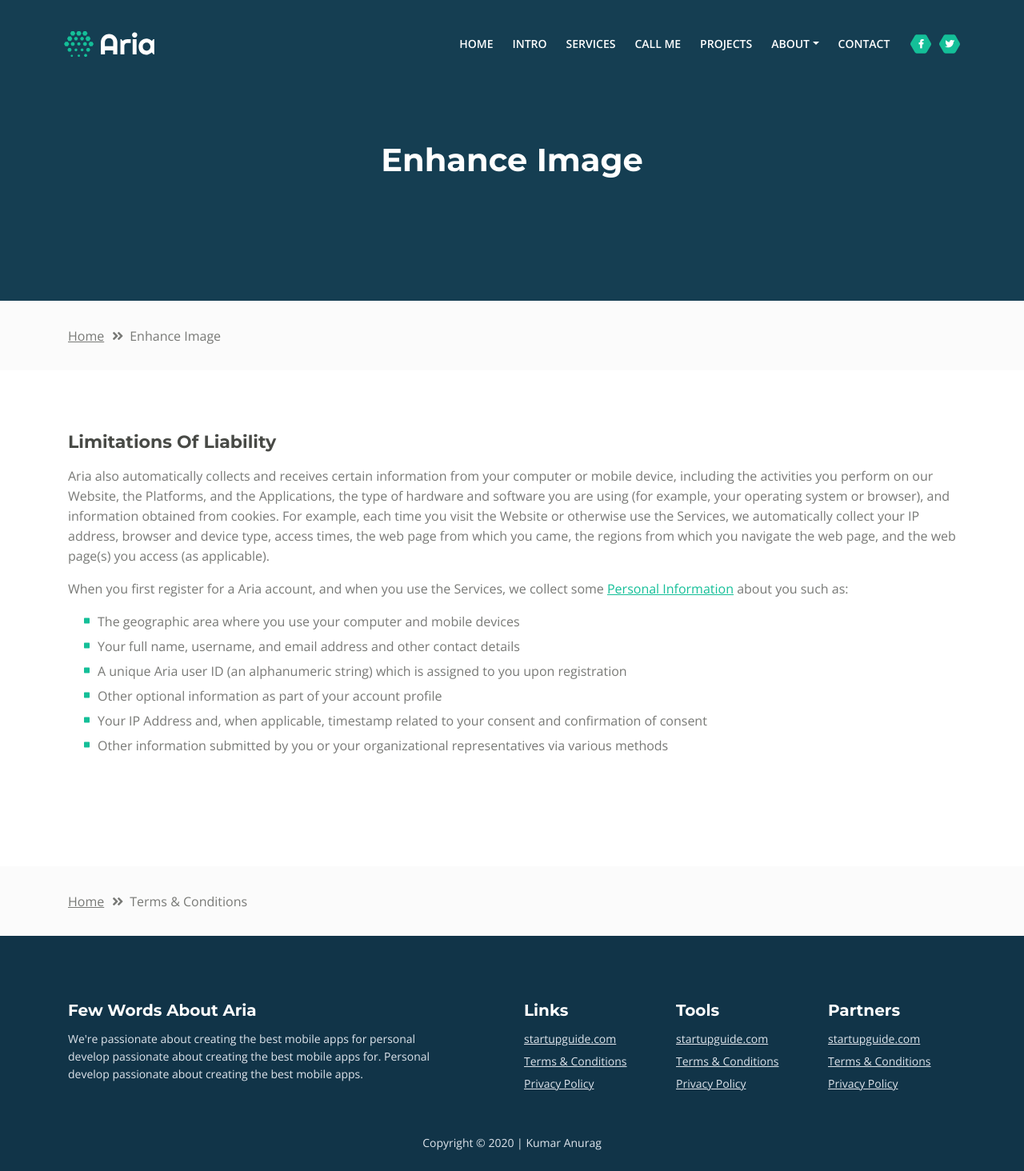
After one commit to kmranrg/BabyPhotoshop, a Django app: page /photo/ in a window 1280 px wide. The commit adds this page. Shown: the whole page at 80% size. Run offline with Django 3.2, Linux system fonts and the light colour scheme; some libraries are stand-ins or nearby versions.

Commit message:
added photoshop page

```diff
--- a/photoshop/urls.py
+++ b/photoshop/urls.py
@@ -3,5 +3,5 @@ from . import views
 
 urlpatterns = [
     path('', views.index, name='index'),
-    path('privacy-policy/', views.privacyPolicy, name='privacy-policy')
+    path('photo/', views.photo, name='photo')
 ]
--- a/photoshop/views.py
+++ b/photoshop/views.py
@@ -4,5 +4,5 @@ from django.shortcuts import render
 def index(request):
     return render(request, 'index.html')
 
-def privacyPolicy(request):
-    return render(request, 'privacy-policy.html')
+def photo(request):
+    return render(request, 'photo.html')
--- /dev/null
+++ b/templates/photo.html
@@ -0,0 +1,293 @@
+{% load static %}
+
+<!DOCTYPE html>
+<html lang="en">
+<head>
+    <meta charset="utf-8">
+    <meta name="viewport" content="width=device-width, initial-scale=1, shrink-to-fit=no">
+
+    <!-- SEO Meta Tags -->
+    <meta name="description" content="Aria is a business focused HTML landing page template built with Bootstrap to help you create lead generation websites for companies and their services.">
+    <meta name="author" content="Inovatik">
+
+    <!-- OG Meta Tags to improve the way the post looks when you share the page on LinkedIn, Facebook, Google+ -->
+	<meta property="og:site_name" content="" /> <!-- website name -->
+	<meta property="og:site" content="" /> <!-- website link -->
+	<meta property="og:title" content=""/> <!-- title shown in the actual shared post -->
+	<meta property="og:description" content="" /> <!-- description shown in the actual shared post -->
+	<meta property="og:image" content="" /> <!-- image link, make sure it's jpg -->
+	<meta property="og:url" content="" /> <!-- where do you want your post to link to -->
+	<meta property="og:type" content="article" />
+
+    <!-- Website Title -->
+    <title>Enhance Image</title>
+
+    <!-- Styles -->
+    <link href="https://fonts.googleapis.com/css?family=Montserrat:500,700&display=swap&subset=latin-ext" rel="stylesheet">
+    <link href="https://fonts.googleapis.com/css?family=Open+Sans:400,400i,600&display=swap&subset=latin-ext" rel="stylesheet">
+    <link href="{% static 'css/bootstrap.css' %}" rel="stylesheet">
+    <link href="{% static 'css/fontawesome-all.css' %}" rel="stylesheet">
+    <link href="{% static 'css/swiper.css' %}" rel="stylesheet">
+	<link href="{% static 'css/magnific-popup.css' %}" rel="stylesheet">
+    <link href="{% static 'css/styles.css' %}" rel="stylesheet">
+
+	<!-- Favicon  -->
+    <link rel="icon" href="{% static 'images/favicon.png' %}">
+</head>
+<body data-spy="scroll" data-target=".fixed-top">
+
+    <!-- Preloader -->
+	<div class="spinner-wrapper">
+        <div class="spinner">
+            <div class="bounce1"></div>
+            <div class="bounce2"></div>
+            <div class="bounce3"></div>
+        </div>
+    </div>
+    <!-- end of preloader -->
+
+
+    <!-- Navbar -->
+    <nav class="navbar navbar-expand-md navbar-dark navbar-custom fixed-top">
+        <!-- Text Logo - Use this if you don't have a graphic logo -->
+        <!-- <a class="navbar-brand logo-text page-scroll" href="index.html">Aria</a> -->
+
+        <!-- Image Logo -->
+        <a class="navbar-brand logo-image" href="index.html"><img src="{% static 'images/logo.svg' %}" alt="alternative"></a>
+
+        <!-- Mobile Menu Toggle Button -->
+        <button class="navbar-toggler" type="button" data-toggle="collapse" data-target="#navbarsExampleDefault" aria-controls="navbarsExampleDefault" aria-expanded="false" aria-label="Toggle navigation">
+            <span class="navbar-toggler-awesome fas fa-bars"></span>
+            <span class="navbar-toggler-awesome fas fa-times"></span>
+        </button>
+        <!-- end of mobile menu toggle button -->
+
+        <div class="collapse navbar-collapse" id="navbarsExampleDefault">
+            <ul class="navbar-nav ml-auto">
+                <li class="nav-item">
+                    <a class="nav-link page-scroll" href="index.html#header">HOME <span class="sr-only">(current)</span></a>
+                </li>
+                <li class="nav-item">
+                    <a class="nav-link page-scroll" href="index.html#intro">INTRO</a>
+                </li>
+                <li class="nav-item">
+                    <a class="nav-link page-scroll" href="index.html#services">SERVICES</a>
+                </li>
+                <li class="nav-item">
+                    <a class="nav-link page-scroll" href="index.html#callMe">CALL ME</a>
+                </li>
+                <li class="nav-item">
+                    <a class="nav-link page-scroll" href="index.html#projects">PROJECTS</a>
+                </li>
+
+                <!-- Dropdown Menu -->
+                <li class="nav-item dropdown">
+                    <a class="nav-link dropdown-toggle page-scroll" href="index.html#about" id="navbarDropdown" role="button" aria-haspopup="true" aria-expanded="false">ABOUT</a>
+                    <div class="dropdown-menu" aria-labelledby="navbarDropdown">
+                        <a class="dropdown-item" href="terms-conditions.html"><span class="item-text">TERMS CONDITIONS</span></a>
+                        <div class="dropdown-items-divide-hr"></div>
+                        <a class="dropdown-item" href="privacy-policy.html"><span class="item-text">PRIVACY POLICY</span></a>
+                    </div>
+                </li>
+                <!-- end of dropdown menu -->
+
+                <li class="nav-item">
+                    <a class="nav-link page-scroll" href="index.html#contact">CONTACT</a>
+                </li>
+            </ul>
+            <span class="nav-item social-icons">
+                <span class="fa-stack">
+                    <a href="#your-link">
+                        <span class="hexagon"></span>
+                        <i class="fab fa-facebook-f fa-stack-1x"></i>
+                    </a>
+                </span>
+                <span class="fa-stack">
+                    <a href="#your-link">
+                        <span class="hexagon"></span>
+                        <i class="fab fa-twitter fa-stack-1x"></i>
+                    </a>
+                </span>
+            </span>
+        </div>
+    </nav> <!-- end of navbar -->
+    <!-- end of navbar -->
+
+
+    <!-- Header -->
+    <header id="header" class="ex-header">
+        <div class="container">
+            <div class="row">
+                <div class="col-lg-12">
+                    <h1>Enhance Image</h1>
+                </div> <!-- end of col -->
+            </div> <!-- end of row -->
+        </div> <!-- end of container -->
+    </header> <!-- end of ex-header -->
+    <!-- end of header -->
+
+
+    <!-- Breadcrumbs -->
+    <div class="ex-basic-1">
+        <div class="container">
+            <div class="row">
+                <div class="col-lg-12">
+                    <div class="breadcrumbs">
+                        <a href="..">Home</a><i class="fa fa-angle-double-right"></i><span>Enhance Image</span>
+                    </div> <!-- end of breadcrumbs -->
+                </div> <!-- end of col -->
+            </div> <!-- end of row -->
+        </div> <!-- end of container -->
+    </div> <!-- end of ex-basic-1 -->
+    <!-- end of breadcrumbs -->
+
+
+    <!-- Terms Content -->
+    <div class="ex-basic-2">
+        <div class="container">
+            <div class="row">
+                <div class="col-lg-12">
+                    <div class="text-container">
+                        <h3>Limitations Of Liability</h3>
+                        <p>Aria also automatically collects and receives certain information from your computer or mobile device, including the activities you perform on our Website, the Platforms, and the Applications, the type of hardware and software you are using (for example, your operating system or browser), and information obtained from cookies. For example, each time you visit the Website or otherwise use the Services, we automatically collect your IP address, browser and device type, access times, the web page from which you came, the regions from which you navigate the web page, and the web page(s) you access (as applicable).</p>
+                        <p>When you first register for a Aria account, and when you use the Services, we collect some <a class="green" href="#your-link">Personal Information</a> about you such as:</p>
+                        <ul class="list-unstyled li-space-lg indent">
+                            <li class="media">
+                                <i class="fas fa-square"></i>
+                                <div class="media-body">The geographic area where you use your computer and mobile devices</div>
+                            </li>
+                            <li class="media">
+                                <i class="fas fa-square"></i>
+                                <div class="media-body">Your full name, username, and email address and other contact details</div>
+                            </li>
+                            <li class="media">
+                                <i class="fas fa-square"></i>
+                                <div class="media-body">A unique Aria user ID (an alphanumeric string) which is assigned to you upon registration</div>
+                            </li>
+                            <li class="media">
+                                <i class="fas fa-square"></i>
+                                <div class="media-body">Other optional information as part of your account profile</div>
+                            </li>
+                            <li class="media">
+                                <i class="fas fa-square"></i>
+                                <div class="media-body">Your IP Address and, when applicable, timestamp related to your consent and confirmation of consent</div>
+                            </li>
+                            <li class="media">
+                                <i class="fas fa-square"></i>
+                                <div class="media-body">Other information submitted by you or your organizational representatives via various methods</div>
+                            </li>
+                        </ul>
+                    </div> <!-- end of text-container -->
+
+                </div>
+            </div> <!-- end of row -->
+        </div> <!-- end of container -->
+    </div> <!-- end of ex-basic -->
+    <!-- end of terms content -->
+
+
+    <!-- Breadcrumbs -->
+    <div class="ex-basic-1">
+        <div class="container">
+            <div class="row">
+                <div class="col-lg-12">
+                    <div class="breadcrumbs">
+                        <a href="index.html">Home</a><i class="fa fa-angle-double-right"></i><span>Terms & Conditions</span>
+                    </div> <!-- end of breadcrumbs -->
+                </div> <!-- end of col -->
+            </div> <!-- end of row -->
+        </div> <!-- end of container -->
+    </div> <!-- end of ex-basic-1 -->
+    <!-- end of breadcrumbs -->
+
+
+    <!-- Footer -->
+    <div class="footer">
+        <div class="container">
+            <div class="row">
+                <div class="col-md-6">
+                    <div class="text-container about">
+                        <h4>Few Words About Aria</h4>
+                        <p class="white">We're passionate about creating the best mobile apps for personal develop passionate about creating the best mobile apps for. Personal develop passionate about creating the best mobile apps.</p>
+                    </div> <!-- end of text-container -->
+                </div> <!-- end of col -->
+                <div class="col-md-2">
+                    <div class="text-container">
+                        <h4>Links</h4>
+                        <ul class="list-unstyled li-space-lg white">
+                            <li>
+                                <a class="white" href="#your-link">startupguide.com</a>
+                            </li>
+                            <li>
+                                <a class="white" href="terms-conditions.html">Terms & Conditions</a>
+                            </li>
+                            <li>
+                                <a class="white" href="privacy-policy.html">Privacy Policy</a>
+                            </li>
+                        </ul>
+                    </div> <!-- end of text-container -->
+                </div> <!-- end of col -->
+                <div class="col-md-2">
+                    <div class="text-container">
+                        <h4>Tools</h4>
+                        <ul class="list-unstyled li-space-lg">
+                            <li>
+                                <a class="white" href="#your-link">startupguide.com</a>
+                            </li>
+                            <li>
+                                <a class="white" href="terms-conditions.html">Terms & Conditions</a>
+                            </li>
+                            <li class="media">
+                                <a class="white" href="privacy-policy.html">Privacy Policy</a>
+                            </li>
+                        </ul>
+                    </div> <!-- end of text-container -->
+                </div> <!-- end of col -->
+                <div class="col-md-2">
+                    <div class="text-container">
+                        <h4>Partners</h4>
+                        <ul class="list-unstyled li-space-lg">
+                            <li>
+                                <a class="white" href="#your-link">startupguide.com</a>
+                            </li>
+                            <li>
+                                <a class="white" href="terms-conditions.html">Terms & Conditions</a>
+                            </li>
+                            <li>
+                                <a class="white" href="privacy-policy.html">Privacy Policy</a>
+                            </li>
+                        </ul>
+                    </div> <!-- end of text-container -->
+                </div> <!-- end of col -->
+            </div> <!-- end of row -->
+        </div> <!-- end of container -->
+    </div> <!-- end of footer -->
+    <!-- end of footer -->
+
+
+    <!-- Copyright -->
+    <div class="copyright">
+        <div class="container">
+            <div class="row">
+                <div class="col-lg-12">
+                    <p class="p-small">Copyright © 2020 <a href="https://instagram.com/kmranrg">| Kumar Anurag</a></p>
+                </div> <!-- end of col -->
+            </div> <!-- enf of row -->
+        </div> <!-- end of container -->
+    </div> <!-- end of copyright -->
+    <!-- end of copyright -->
+
+
+    <!-- Scripts -->
+    <script src="{% static 'js/jquery.min.js' %}"></script> <!-- jQuery for Bootstrap's JavaScript plugins -->
+    <script src="{% static 'js/popper.min.js' %}"></script> <!-- Popper tooltip library for Bootstrap -->
+    <script src="{% static 'js/bootstrap.min.js' %}"></script> <!-- Bootstrap framework -->
+    <script src="{% static 'js/jquery.easing.min.js' %}"></script> <!-- jQuery Easing for smooth scrolling between anchors -->
+    <script src="{% static 'js/swiper.min.js' %}"></script> <!-- Swiper for image and text sliders -->
+    <script src="{% static 'js/jquery.magnific-popup.js' %}"></script> <!-- Magnific Popup for lightboxes -->
+    <script src="{% static 'js/morphext.min.js' %}"></script> <!-- Morphtext rotating text in the header -->
+    <script src="{% static 'js/isotope.pkgd.min.js' %}"></script> <!-- Isotope for filter -->
+    <script src="{% static 'js/validator.min.js' %}"></script> <!-- Validator.js - Bootstrap plugin that validates forms -->
+    <script src="{% static 'js/scripts.js' %}"></script> <!-- Custom scripts -->
+</body>
+</html>
```
Also changed, not shown: templates/index.html (+5 -5 lines).
